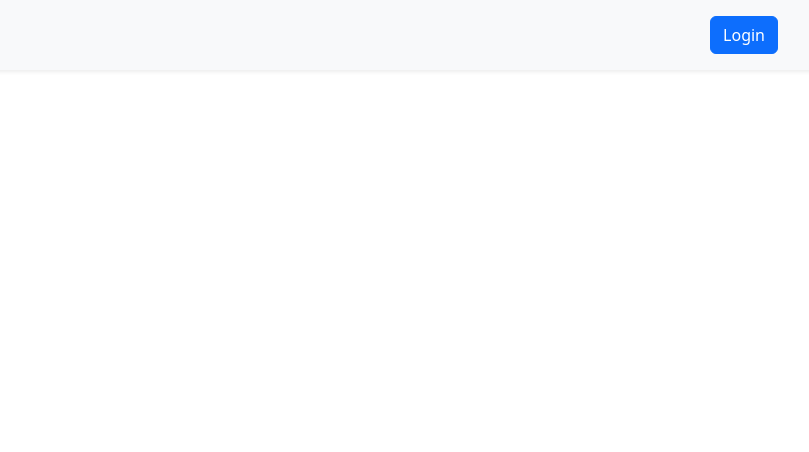
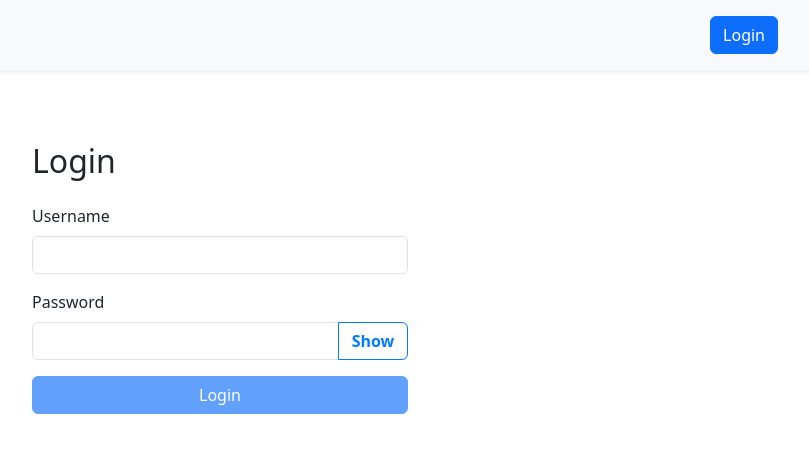
Before and after one commit to Yurii-Borys/test-task, a Nuxt app: page /login in a window 1280 px wide. Shown: the top 452 px of the page, without its empty margins (420-1229 px from the left). Built offline with nearby package versions, Linux system fonts and the light colour scheme.

Commit message:
Implemeted useAuth, login pages, card and comment components

```diff
--- /dev/null
+++ b/components/CommentItem.vue
@@ -0,0 +1,17 @@
+<script setup lang="ts">
+import { defineProps } from 'vue';
+
+import type { ICommentItem } from '@/models/CommentType';
+
+const props = defineProps<{ comment: ICommentItem }>();
+
+const formattedDate = new Date(props.comment.date).toLocaleDateString();
+</script>
+
+<template>
+  <li class="list-group-item">
+    <strong>{{ comment.author }}</strong>
+    <span class="text-muted ms-2">({{ formattedDate }})</span>
+    <p class="mb-0 mt-2">{{ comment.comment }}</p>
+  </li>
+</template>
--- /dev/null
+++ b/components/NewsCard.vue
@@ -0,0 +1,24 @@
+<script setup lang="ts">
+import type { INewsItem } from '@/models/NewsType'
+import { defineProps } from 'vue';
+
+const { item } = defineProps<{ item: INewsItem }>()
+
+const formattedDate = new Date(item.date).toLocaleDateString()
+</script>
+<template>
+  <div class="col-12 col-md-6 col-lg-4">
+    <div class="card h-100">
+      <div class="card-body d-flex flex-column">
+        <h5>{{ item.title || 'No Title' }}</h5>
+        <p class="card-text flex-grow-1">{{ item.shortDescription }}</p>
+        <div class="d-flex justify-content-between align-items-center mt-3">
+          <small class="text-muted">{{ formattedDate }}</small>
+          <NuxtLink :to="`/news/${item.id}`" class="btn btn-primary btn-sm">
+            More
+          </NuxtLink>
+        </div>
+      </div>
+    </div>
+  </div>
+</template>
--- /dev/null
+++ b/composables/useAuth.ts
@@ -0,0 +1,26 @@
+import { computed } from 'vue';
+import { useRouter } from 'vue-router';
+import { useAuthStore } from '@/stores/auth';
+
+export const useAuth = () => {
+  const authStore = useAuthStore();
+  const router = useRouter();
+
+  const isLogined = computed(() => authStore.isLogined);
+  const userName = computed(() => authStore.name);
+
+  const login = async (username: string, password: string) => {
+    await authStore.login(username, password);
+  };
+
+  const logout = () => {
+    authStore.logout();
+  };
+
+  return {
+    isLogined,
+    userName,
+    login,
+    logout,
+  };
+};
--- a/layouts/default.vue
+++ b/layouts/default.vue
@@ -1,8 +1,17 @@
+<script setup lang="ts">
+import { useAuth } from '@/composables/useAuth';
+
+const { isLogined, logout } = useAuth();
+</script>
+
 <template>
   <div>
     <header class="bg-light p-3 shadow-sm">
       <div class="container d-flex justify-content-end">
-        <NuxtLink to="/login" class="btn btn-primary">Login</NuxtLink>
+        <button v-if="isLogined" class="btn btn-danger" @click="logout">
+          Logout
+        </button>
+        <NuxtLink v-else to="/login" class="btn btn-primary">Login</NuxtLink>
       </div>
     </header>
 
--- /dev/null
+++ b/models/UserType.ts
@@ -0,0 +1,4 @@
+export interface IUserType {
+  name: string;
+  isLogined: boolean;
+}
--- a/pages/login/index.vue
+++ b/pages/login/index.vue
@@ -1,4 +1,96 @@
+<script setup lang="ts">
+import { ref, computed } from 'vue';
+import { useRouter, useRoute } from 'vue-router';
+import { useAuthStore } from '@/stores/auth';
+
+const authStore = useAuthStore();
+const router = useRouter();
+const route = useRoute();
+
+const username = ref<string>('');
+const password = ref<string>('');
+const showPassword = ref<boolean>(false);
+const error = ref<string>('');
+
+const canLogin = computed(
+  () => username.value.trim() !== '' && password.value.trim() !== ''
+);
+
+const handleSubmit = (event: Event): void => {
+  event.preventDefault();
+  try {
+    authStore.login(username.value, password.value);
+    router.back();
+  } catch {
+    error.value = 'Login failed. Please enter valid credentials.';
+  }
+};
+</script>
+
 <template>
-  <div>
+  <div class="container py-5" style="max-width: 400px">
+    <h2 class="mb-4">Login</h2>
+
+    <form @submit="handleSubmit" novalidate>
+      <div v-if="error" class="alert alert-danger">{{ error }}</div>
+
+      <div class="mb-3">
+        <label for="username" class="form-label">Username</label>
+        <input
+          v-model="username"
+          id="username"
+          type="text"
+          class="form-control"
+          autocomplete="username"
+          required
+        />
+      </div>
+
+      <div class="mb-3">
+        <label for="password" class="form-label">Password</label>
+        <div class="input-group">
+          <input
+            v-model="password"
+            :type="showPassword ? 'text' : 'password'"
+            id="password"
+            class="form-control"
+            autocomplete="current-password"
+            required
+          />
+          <button
+            type="button"
+            class="btn btn-outline-secondary btn-show-pass"
+            @click="showPassword = !showPassword"
+            :aria-label="showPassword ? 'Hide password' : 'Show password'"
+          >
+            {{ showPassword ? 'Hide' : 'Show' }}
+          </button>
+        </div>
+      </div>
+
+      <button type="submit" :disabled="!canLogin" class="btn btn-primary w-100">
+        Login
+      </button>
+    </form>
   </div>
 </template>
+
+<style scoped>
+.btn-show-pass {
+  border-color: #007bff;
+  color: #007bff;
+  font-weight: 600;
+  transition:
+    background-color 0.3s,
+    color 0.3s,
+    border-color 0.3s;
+  min-width: 70px; /* фіксована мінімальна ширина */
+  text-align: center;
+}
+
+.btn-show-pass:hover {
+  background-color: #007bff;
+  color: white;
+  border-color: #0056b3;
+}
+</style>
--- a/pages/news/index.vue
+++ b/pages/news/index.vue
@@ -1,35 +1,37 @@
 <script setup lang="ts">
-import { ref, computed, onMounted, watch } from 'vue'
-import { useNewsStore } from '@/stores/news'
+import { ref, computed, onMounted, watch } from 'vue';
+import NewsCard from '@/components/NewsCard.vue';
+import { useNewsStore } from '@/stores/news';
 
-import type { INewsItem } from '@/models/NewsType'
+import type { INewsItem } from '@/models/NewsType';
 
-const newsStore = useNewsStore()
-const searchTerm = ref('')
-const debouncedSearchTerm = ref('')
+const newsStore = useNewsStore();
+const searchTerm = ref('');
+const debouncedSearchTerm = ref('');
 
-let debounceTimeout: ReturnType<typeof setTimeout>
+let debounceTimeout: ReturnType<typeof setTimeout>;
 
 watch(searchTerm, (val) => {
-  clearTimeout(debounceTimeout)
+  clearTimeout(debounceTimeout);
   debounceTimeout = setTimeout(() => {
-    debouncedSearchTerm.value = val
-  }, 300)
-})
+    debouncedSearchTerm.value = val;
+  }, 300);
+});
 
 onMounted(async () => {
-  await newsStore.FETCH_ALL_NEWS()
-})
+  await newsStore.FETCH_ALL_NEWS();
+});
 
 const filteredNews = computed<INewsItem[]>(() => {
-  const term = debouncedSearchTerm.value.trim().toLowerCase()
-  if (!term) return newsStore.news
-  return newsStore.news.filter((item:INewsItem) =>
-    (item.title?.toLowerCase().includes(term) ?? false) ||
-    item.shortDescription.toLowerCase().includes(term) ||
-    item.fullDescription.toLowerCase().includes(term)
-  )
-})
+  const term = debouncedSearchTerm.value.trim().toLowerCase();
+  if (!term) return newsStore.news;
+  return newsStore.news.filter(
+    (item: INewsItem) =>
+      (item.title?.toLowerCase().includes(term) ?? false) ||
+      item.shortDescription.toLowerCase().includes(term) ||
+      item.fullDescription.toLowerCase().includes(term)
+  );
+});
 </script>
 
 <template>
@@ -42,24 +44,7 @@ const filteredNews = computed<INewsItem[]>(() => {
     />
 
     <div class="row gy-3">
-      <div
-        v-for="item in filteredNews"
-        :key="item.id"
-        class="col-12 col-md-6 col-lg-4"
-      >
-        <div class="card h-100">
-          <div class="card-body d-flex flex-column">
-            <h5>{{ item.title || 'No Title' }}</h5>
-            <p class="card-text flex-grow-1">{{ item.shortDescription }}</p>
-            <div class="d-flex justify-content-between align-items-center mt-3">
-              <small class="text-muted">{{ new Date(item.date).toLocaleDateString() }}</small>
-              <NuxtLink :to="`/news/${item.id}`" class="btn btn-primary btn-sm">
-                More
-              </NuxtLink>
-            </div>
-          </div>
-        </div>
-      </div>
+      <NewsCard v-for="item in filteredNews" :key="item.id" :item="item" />
     </div>
   </div>
 </template>
--- /dev/null
+++ b/stores/auth.ts
@@ -0,0 +1,28 @@
+import { defineStore } from 'pinia';
+import type { IUserType } from '@/models/UserType';
+
+export const useAuthStore = defineStore('auth', {
+  state: (): IUserType => ({
+    name: '',
+    isLogined: false,
+  }),
+
+  actions: {
+    login(username: string, password: string): void {
+      // Проста імітація логіну (без бекенду)
+      if (username && password) {
+        this.name = username;
+        this.isLogined = true;
+        console.log(`Logged in as ${username}`);
+      } else {
+        throw new Error('Username or password is missing');
+      }
+    },
+
+    logout(): void {
+      this.name = '';
+      this.isLogined = false;
+      console.log('Logged out');
+    },
+  },
+});
```
Also changed, not shown: pages/news/[id].vue (+27 -25 lines).
